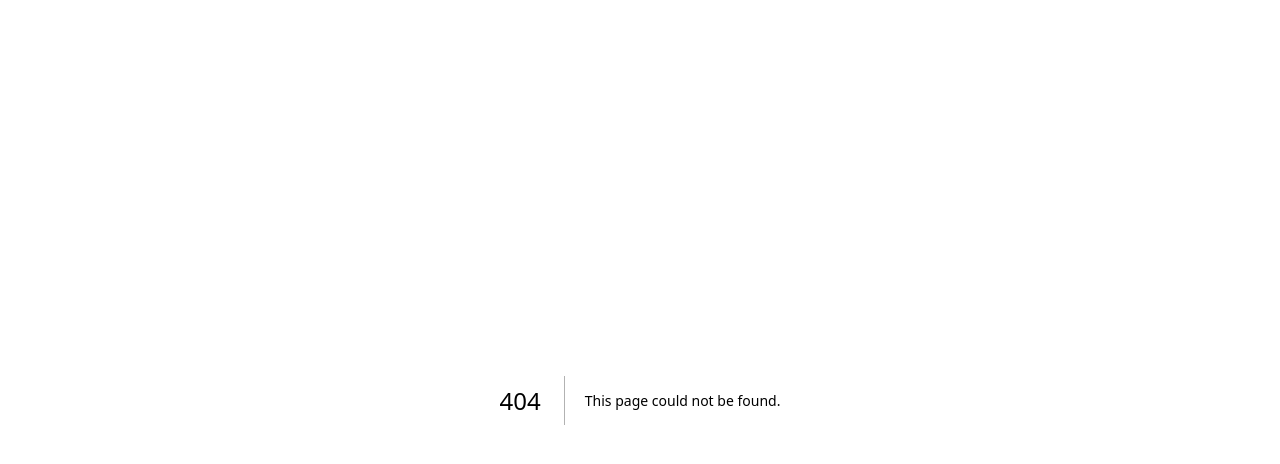
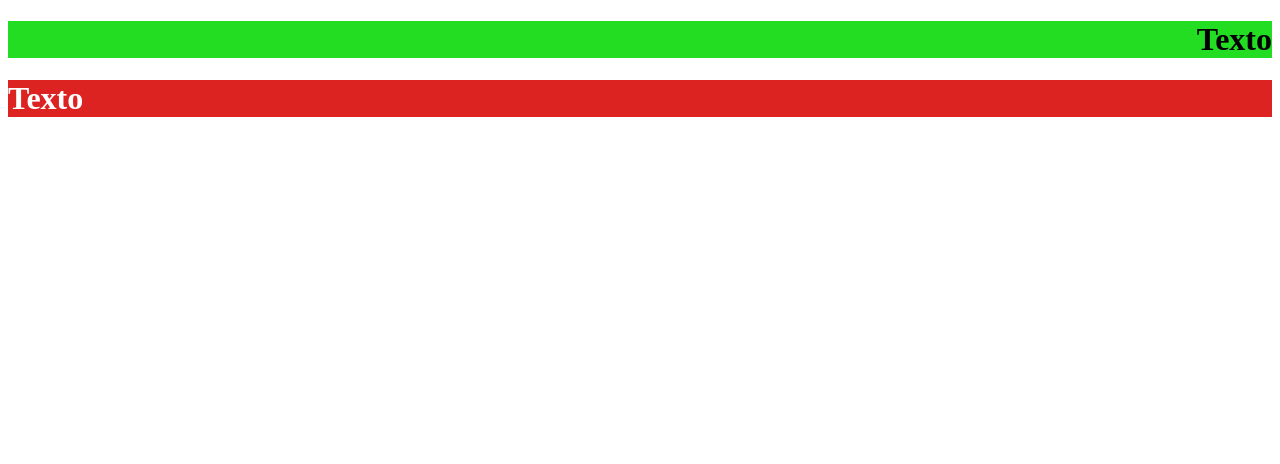
Before and after one commit to matheusrotta7/im-still-learning-react, a Next.js app: page /basics/css/useStyle in a window 1280 px wide. Before the commit this address had no page. Shown: the top 464 px of the page. Built offline with nearby package versions, Linux system fonts and the light colour scheme.

Commit message:
add examples using style and passing conditional css to components

```diff
--- /dev/null
+++ b/components/Style.jsx
@@ -0,0 +1,18 @@
+export default function Style(props) {
+
+    const backgroundColor = 123
+
+    return (
+        <>
+            <div>
+                <h1 style={{backgroundColor: props.numero >= 0 ? "#2D2" : "#D22",
+                            color: props.color,
+                            textAlign: props.right ? "right" : "left"
+                }}>
+                    Texto
+                </h1>
+            </div>
+
+        </>
+    )
+}
--- a/pages/basics/css/integration2.module.css
+++ b/pages/basics/css/integration2.module.css
@@ -18,3 +18,7 @@
     background-color: #444;
     color: #fff
 }
+
+.teste {
+    background-color: #333;
+}
--- /dev/null
+++ b/pages/basics/css/useStyle.jsx
@@ -0,0 +1,15 @@
+import Style from '../../../components/Style'
+
+export default function usingStyle() {
+    return (
+        <>
+            <Style numero={3}
+                    right
+                    color="#000"
+            />
+            <Style numero={-12}
+                    color="#fff"
+            />
+        </>
+    )
+}
```
Also changed, not shown: components/AddOne.jsx (added, +14 -0 lines), pages/basics/propsReadOnly.jsx (added, +13 -0 lines).
